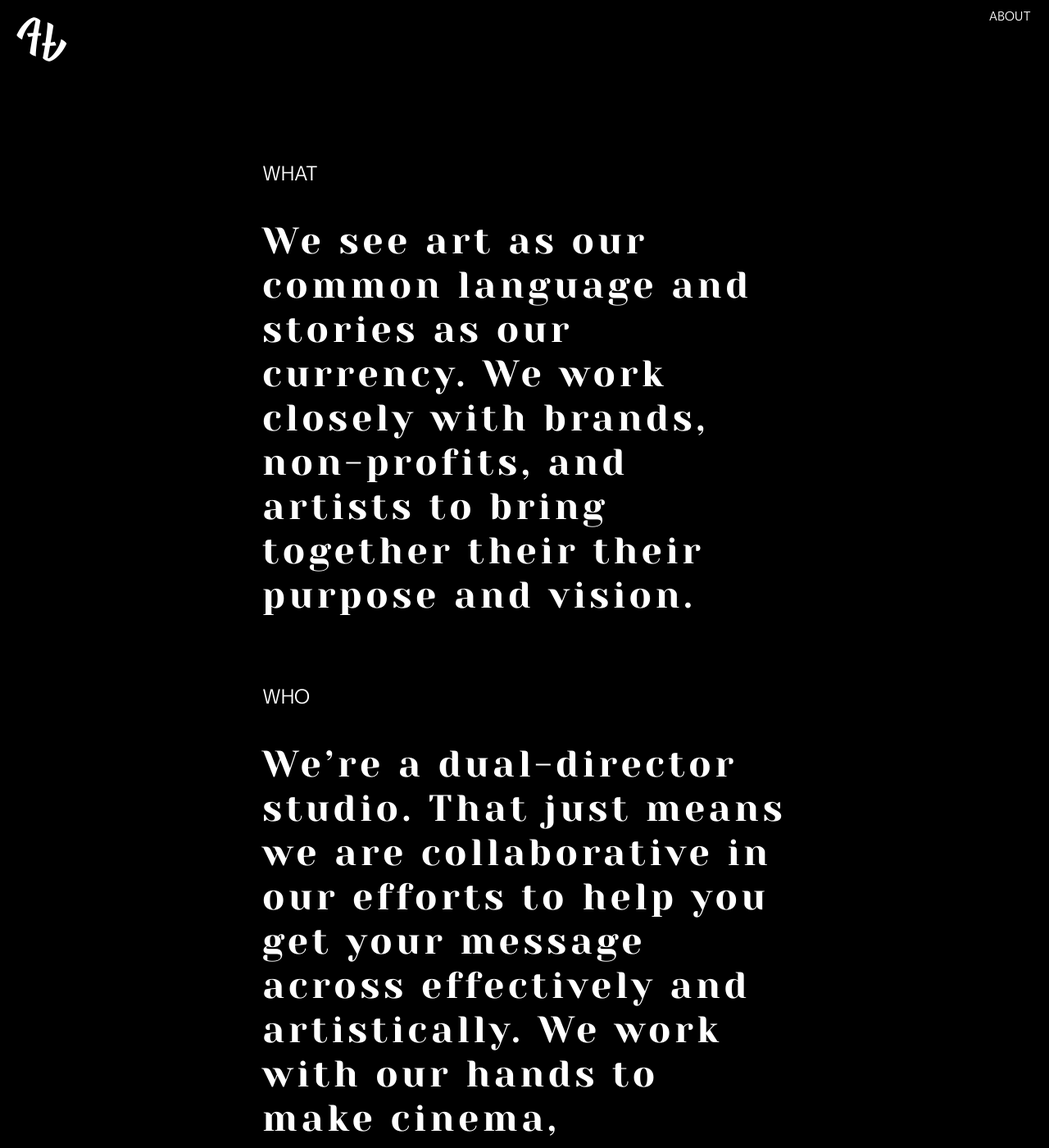
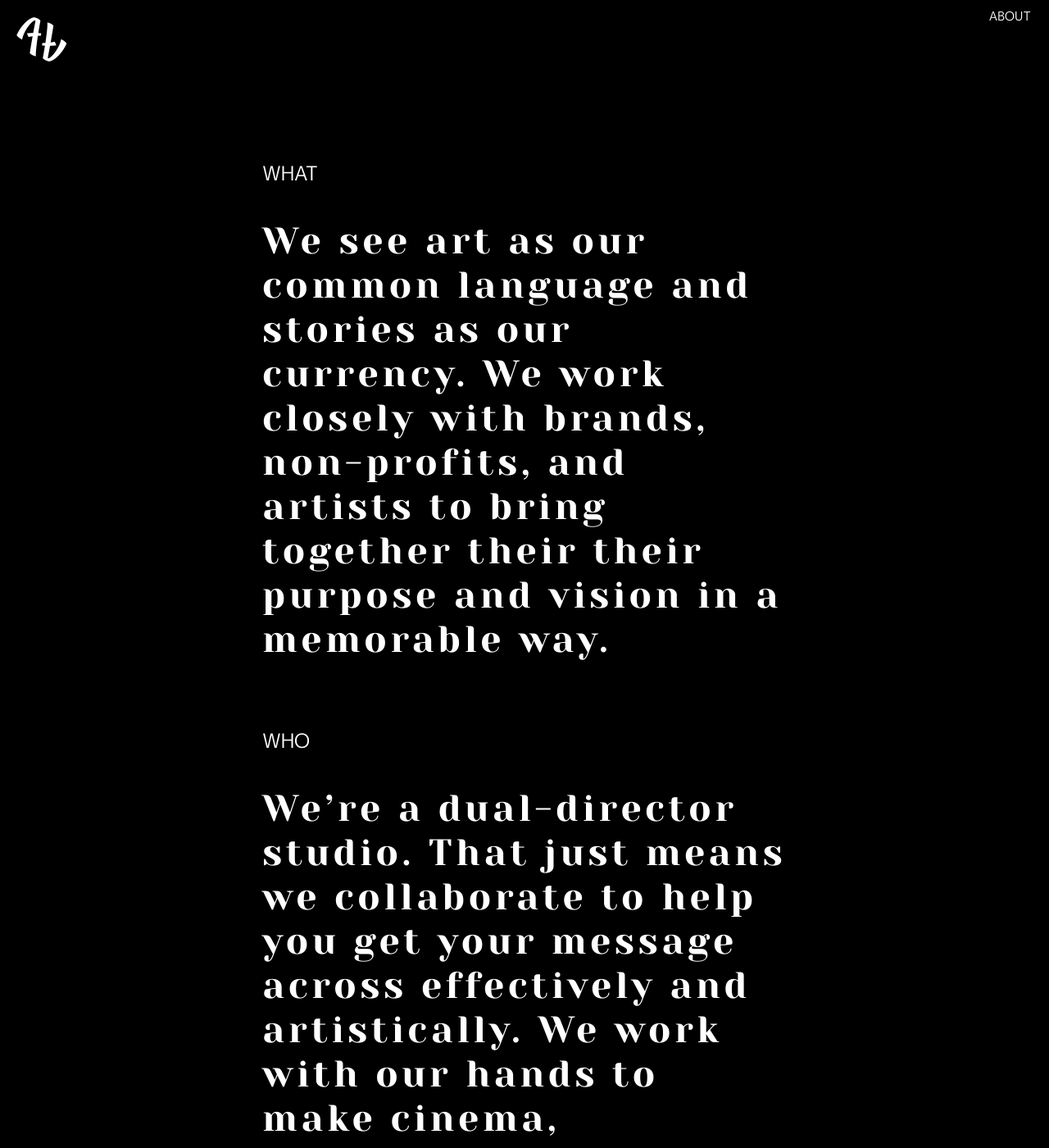
Before and after one commit to factorytown/factorytown.github.io, a Jekyll site: the page built from _pages/about.md, in a window 1280 px wide and 1400 px high. Shown: the whole window at 82% size. Built offline with Jekyll 4.4.1, drawn with Linux system fonts in a browser that asks for light colours; nearby versions of some CDN libraries; some of the changed text lies outside the part shown.

Commit message:
Updated About

```diff
--- a/_pages/about.md
+++ b/_pages/about.md
@@ -4,25 +4,25 @@
 
 ### WHAT
 
-## We see art as our common language and stories as our currency. We work closely with brands, non-profits, and artists to bring together their their purpose and vision.
+## We see art as our common language and stories as our currency. We work closely with brands, non-profits, and artists to bring together their their purpose and vision in a memorable way.
 
 <BR>
 
 ### WHO
 
-## We're a dual-director studio. That just means we are collaborative in our efforts to help you get your message across effectively and artistically. We work with our hands to make cinema, photography and imaginative visuals. We like to play in fiction and non-fiction with the goal of solving puzzles.
+## We're a dual-director studio. That just means we collaborate to help you get your message across effectively and artistically. We work with our hands to make cinema, photography and imaginative visuals. We like to play equally in fiction and non-fiction. Our main goal is to find out what's wrong and help fix it.
 
 <BR>
 
 ### WHERE
 
-## Factory Town is headquartered in the Pacific Northwest, specifically in Spokane, WA. It's one of the most beautiful areas we know. Come visit us sometime, we'd love to show you around and take you to pizza or something.
+## Factory Town is headquartered in the Pacific Northwest, specifically in Spokane, Washington. It's one of the most beautiful areas we know. Come visit us sometime, we'd love to show you around and take you to pizza or something.
 
 <BR>
 
 ### HOW
 
-## We hate forms too. So drop us a line, an insta direct, a telegram or just #hashtag us. We'll get back to you.
+## We hate forms, so drop us a line, an insta direct, a telegram or just #hashtag us. We'll get back to you.
 
 <BR>
 <BR>
```
